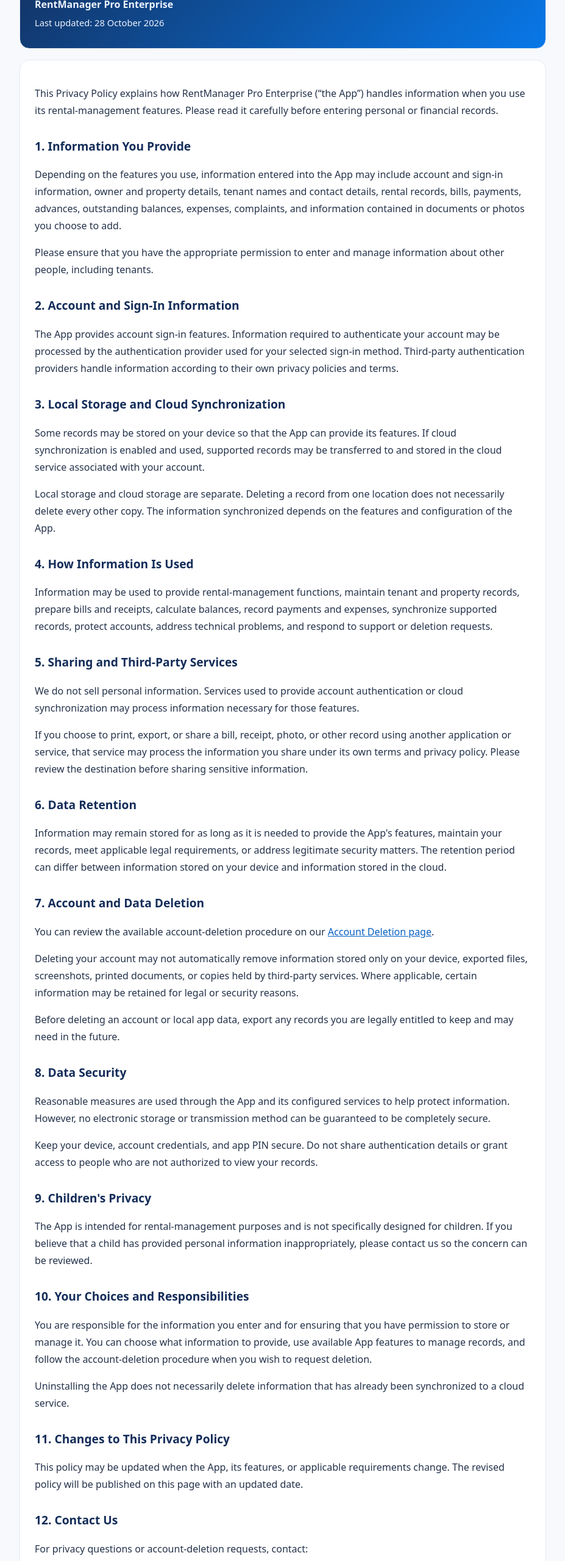
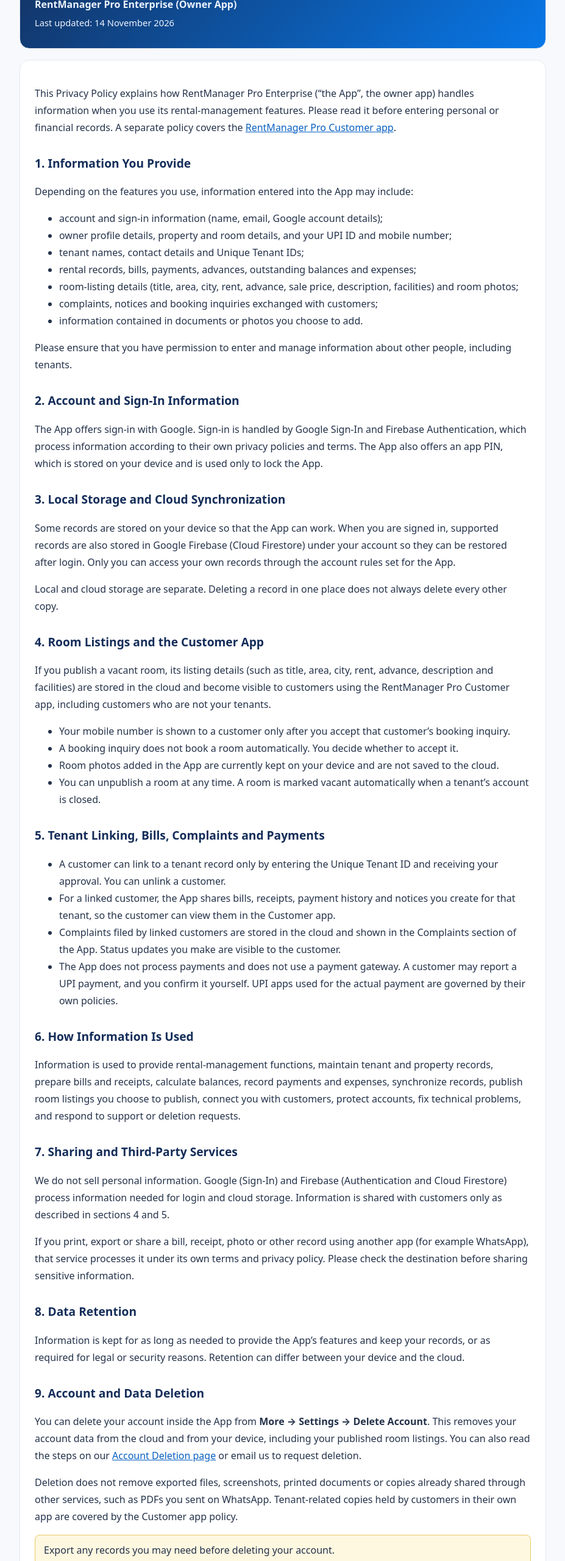
Before and after one commit to abhyas8862/rentmanager-pro-website, a plain HTML site: page privacy-policy.html in a window 1280 px wide. Shown: the part 160-2720 px from the top of the page at 61% size, without its empty margins (176-1103 px from the left). Drawn offline with Linux system fonts and the light colour scheme.

Commit message:
Update privacy-policy.html

```diff
--- a/privacy-policy.html
+++ b/privacy-policy.html
@@ -1,10 +1,9 @@
 <!doctype html>
-
 <html lang="en">
 <head>
   <meta charset="utf-8">
   <meta name="viewport" content="width=device-width, initial-scale=1">
-  <meta name="description" content="Privacy Policy for RentManager Pro Enterprise, explaining information handling, local storage, cloud synchronization and account deletion.">
+  <meta name="description" content="Privacy Policy for RentManager Pro Enterprise owner app, explaining information handling, room listings, cloud synchronization and account deletion.">
   <meta name="theme-color" content="#142D59">
   <title>Privacy Policy | RentManager Pro Enterprise</title>
   <style>
@@ -18,6 +17,7 @@
     a{color:#075fc0;overflow-wrap:anywhere}
     .back{color:#fff;text-decoration:none;font-weight:600}
     .updated{font-size:.92rem}
+    .note{background:#fff8e1;border:1px solid #e8c964;border-radius:8px;padding:10px 14px}
     footer{font-size:.92rem;text-align:center;padding:12px}
     @media(max-width:600px){body{padding:12px}.content,header{padding:18px}}
   </style>
@@ -26,55 +26,82 @@
   <header>
     <a class="back" href="index.html">← Home</a>
     <h1>Privacy Policy</h1>
-    <p><strong>RentManager Pro Enterprise</strong></p>
-    <p class="updated">Last updated: 28 October 2026</p>
-  </header>  <main class="content">
-    <p>This Privacy Policy explains how RentManager Pro Enterprise (“the App”) handles information when you use its rental-management features. Please read it carefully before entering personal or financial records.</p><h2>1. Information You Provide</h2>
-<p>Depending on the features you use, information entered into the App may include account and sign-in information, owner and property details, tenant names and contact details, rental records, bills, payments, advances, outstanding balances, expenses, complaints, and information contained in documents or photos you choose to add.</p>
-<p>Please ensure that you have the appropriate permission to enter and manage information about other people, including tenants.</p>
+    <p><strong>RentManager Pro Enterprise (Owner App)</strong></p>
+    <p class="updated">Last updated: 14 November 2026</p>
+  </header>
+  <main class="content">
+
+<p>This Privacy Policy explains how RentManager Pro Enterprise (&ldquo;the App&rdquo;, the owner app) handles information when you use its rental-management features. Please read it before entering personal or financial records. A separate policy covers the <a href="customer-privacy-policy.html">RentManager Pro Customer app</a>.</p>
+
+<h2>1. Information You Provide</h2>
+<p>Depending on the features you use, information entered into the App may include:</p>
+<ul>
+<li>account and sign-in information (name, email, Google account details);</li>
+<li>owner profile details, property and room details, and your UPI ID and mobile number;</li>
+<li>tenant names, contact details and Unique Tenant IDs;</li>
+<li>rental records, bills, payments, advances, outstanding balances and expenses;</li>
+<li>room-listing details (title, area, city, rent, advance, sale price, description, facilities) and room photos;</li>
+<li>complaints, notices and booking inquiries exchanged with customers;</li>
+<li>information contained in documents or photos you choose to add.</li>
+</ul>
+<p>Please ensure that you have permission to enter and manage information about other people, including tenants.</p>
 
 <h2>2. Account and Sign-In Information</h2>
-<p>The App provides account sign-in features. Information required to authenticate your account may be processed by the authentication provider used for your selected sign-in method. Third-party authentication providers handle information according to their own privacy policies and terms.</p>
+<p>The App offers sign-in with Google. Sign-in is handled by Google Sign-In and Firebase Authentication, which process information according to their own privacy policies and terms. The App also offers an app PIN, which is stored on your device and is used only to lock the App.</p>
 
 <h2>3. Local Storage and Cloud Synchronization</h2>
-<p>Some records may be stored on your device so that the App can provide its features. If cloud synchronization is enabled and used, supported records may be transferred to and stored in the cloud service associated with your account.</p>
-<p>Local storage and cloud storage are separate. Deleting a record from one location does not necessarily delete every other copy. The information synchronized depends on the features and configuration of the App.</p>
+<p>Some records are stored on your device so that the App can work. When you are signed in, supported records are also stored in Google Firebase (Cloud Firestore) under your account so they can be restored after login. Only you can access your own records through the account rules set for the App.</p>
+<p>Local and cloud storage are separate. Deleting a record in one place does not always delete every other copy.</p>
 
-<h2>4. How Information Is Used</h2>
-<p>Information may be used to provide rental-management functions, maintain tenant and property records, prepare bills and receipts, calculate balances, record payments and expenses, synchronize supported records, protect accounts, address technical problems, and respond to support or deletion requests.</p>
+<h2>4. Room Listings and the Customer App</h2>
+<p>If you publish a vacant room, its listing details (such as title, area, city, rent, advance, description and facilities) are stored in the cloud and become visible to customers using the RentManager Pro Customer app, including customers who are not your tenants.</p>
+<ul>
+<li>Your mobile number is shown to a customer only after you accept that customer&rsquo;s booking inquiry.</li>
+<li>A booking inquiry does not book a room automatically. You decide whether to accept it.</li>
+<li>Room photos added in the App are currently kept on your device and are not saved to the cloud.</li>
+<li>You can unpublish a room at any time. A room is marked vacant automatically when a tenant&rsquo;s account is closed.</li>
+</ul>
 
-<h2>5. Sharing and Third-Party Services</h2>
-<p>We do not sell personal information. Services used to provide account authentication or cloud synchronization may process information necessary for those features.</p>
-<p>If you choose to print, export, or share a bill, receipt, photo, or other record using another application or service, that service may process the information you share under its own terms and privacy policy. Please review the destination before sharing sensitive information.</p>
+<h2>5. Tenant Linking, Bills, Complaints and Payments</h2>
+<ul>
+<li>A customer can link to a tenant record only by entering the Unique Tenant ID and receiving your approval. You can unlink a customer.</li>
+<li>For a linked customer, the App shares bills, receipts, payment history and notices you create for that tenant, so the customer can view them in the Customer app.</li>
+<li>Complaints filed by linked customers are stored in the cloud and shown in the Complaints section of the App. Status updates you make are visible to the customer.</li>
+<li>The App does not process payments and does not use a payment gateway. A customer may report a UPI payment, and you confirm it yourself. UPI apps used for the actual payment are governed by their own policies.</li>
+</ul>
 
-<h2>6. Data Retention</h2>
-<p>Information may remain stored for as long as it is needed to provide the App's features, maintain your records, meet applicable legal requirements, or address legitimate security matters. The retention period can differ between information stored on your device and information stored in the cloud.</p>
+<h2>6. How Information Is Used</h2>
+<p>Information is used to provide rental-management functions, maintain tenant and property records, prepare bills and receipts, calculate balances, record payments and expenses, synchronize records, publish room listings you choose to publish, connect you with customers, protect accounts, fix technical problems, and respond to support or deletion requests.</p>
 
-<h2>7. Account and Data Deletion</h2>
-<p>You can review the available account-deletion procedure on our <a href="account-deletion.html">Account Deletion page</a>.</p>
-<p>Deleting your account may not automatically remove information stored only on your device, exported files, screenshots, printed documents, or copies held by third-party services. Where applicable, certain information may be retained for legal or security reasons.</p>
-<p>Before deleting an account or local app data, export any records you are legally entitled to keep and may need in the future.</p>
+<h2>7. Sharing and Third-Party Services</h2>
+<p>We do not sell personal information. Google (Sign-In) and Firebase (Authentication and Cloud Firestore) process information needed for login and cloud storage. Information is shared with customers only as described in sections 4 and 5.</p>
+<p>If you print, export or share a bill, receipt, photo or other record using another app (for example WhatsApp), that service processes it under its own terms and privacy policy. Please check the destination before sharing sensitive information.</p>
 
-<h2>8. Data Security</h2>
-<p>Reasonable measures are used through the App and its configured services to help protect information. However, no electronic storage or transmission method can be guaranteed to be completely secure.</p>
-<p>Keep your device, account credentials, and app PIN secure. Do not share authentication details or grant access to people who are not authorized to view your records.</p>
+<h2>8. Data Retention</h2>
+<p>Information is kept for as long as needed to provide the App&rsquo;s features and keep your records, or as required for legal or security reasons. Retention can differ between your device and the cloud.</p>
 
-<h2>9. Children's Privacy</h2>
-<p>The App is intended for rental-management purposes and is not specifically designed for children. If you believe that a child has provided personal information inappropriately, please contact us so the concern can be reviewed.</p>
+<h2>9. Account and Data Deletion</h2>
+<p>You can delete your account inside the App from <strong>More &rarr; Settings &rarr; Delete Account</strong>. This removes your account data from the cloud and from your device, including your published room listings. You can also read the steps on our <a href="account-deletion.html">Account Deletion page</a> or email us to request deletion.</p>
+<p>Deletion does not remove exported files, screenshots, printed documents or copies already shared through other services, such as PDFs you sent on WhatsApp. Tenant-related copies held by customers in their own app are covered by the Customer app policy.</p>
+<p class="note">Export any records you may need before deleting your account.</p>
 
-<h2>10. Your Choices and Responsibilities</h2>
-<p>You are responsible for the information you enter and for ensuring that you have permission to store or manage it. You can choose what information to provide, use available App features to manage records, and follow the account-deletion procedure when you wish to request deletion.</p>
-<p>Uninstalling the App does not necessarily delete information that has already been synchronized to a cloud service.</p>
+<h2>10. Data Security</h2>
+<p>Reasonable measures are used through the App and its configured services to protect information. No electronic storage or transmission method can be guaranteed to be completely secure. Keep your device, Google account and app PIN safe.</p>
 
-<h2>11. Changes to This Privacy Policy</h2>
-<p>This policy may be updated when the App, its features, or applicable requirements change. The revised policy will be published on this page with an updated date.</p>
+<h2>11. Children&rsquo;s Privacy</h2>
+<p>The App is meant for property owners and is not designed for children. If you believe a child has provided personal information, please contact us.</p>
 
-<h2>12. Contact Us</h2>
-<p>For privacy questions or account-deletion requests, contact:</p>
-<p><strong>Email:</strong> <a href="mailto:rentManagerproenterprises@gmail.com">rentManagerproenterprises@gmail.com</a></p>
+<h2>12. Your Choices and Responsibilities</h2>
+<p>You are responsible for the information you enter and for having permission to store or manage it. You can choose what to provide, unpublish rooms, unlink customers, and delete your account. Uninstalling the App does not delete information already synchronized to the cloud.</p>
 
-  </main>  <footer>
+<h2>13. Changes to This Privacy Policy</h2>
+<p>This policy may be updated when the App or applicable requirements change. The revised policy will be published on this page with a new date.</p>
+<h2>Contact Us</h2><p>For privacy questions or account-deletion requests, email <a href="mailto:rentManagerproenterprises@gmail.com">rentManagerproenterprises@gmail.com</a>.</p>
+  </main>
+  <footer>
     <a href="index.html">Home</a> ·
+    <a href="privacy-policy.html">Owner App Privacy Policy</a> ·
+    <a href="customer-privacy-policy.html">Customer App Privacy Policy</a> ·
     <a href="terms-and-conditions.html">Terms &amp; Conditions</a> ·
     <a href="account-deletion.html">Account Deletion</a>
     <p>© 2026 RentManager Pro Enterprise</p>
```
